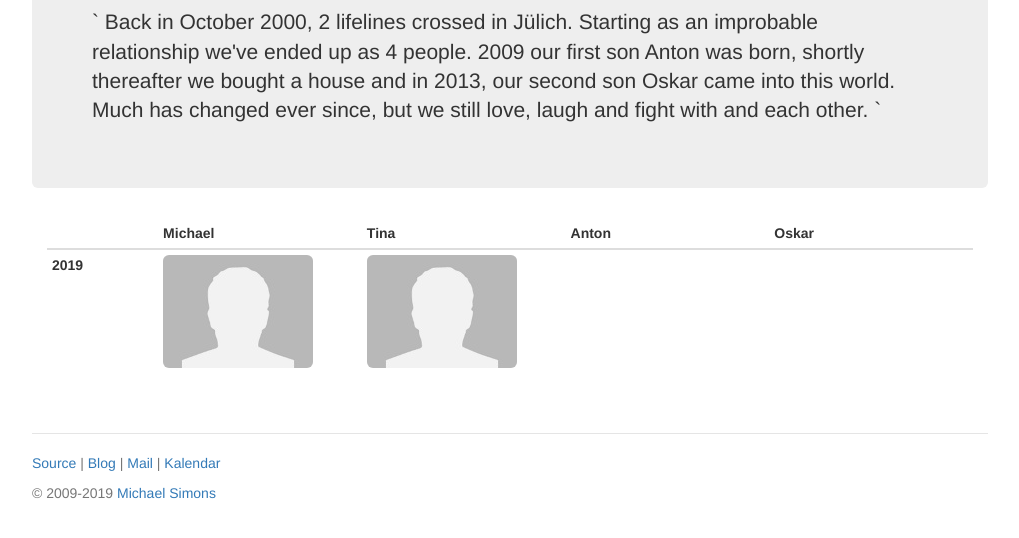
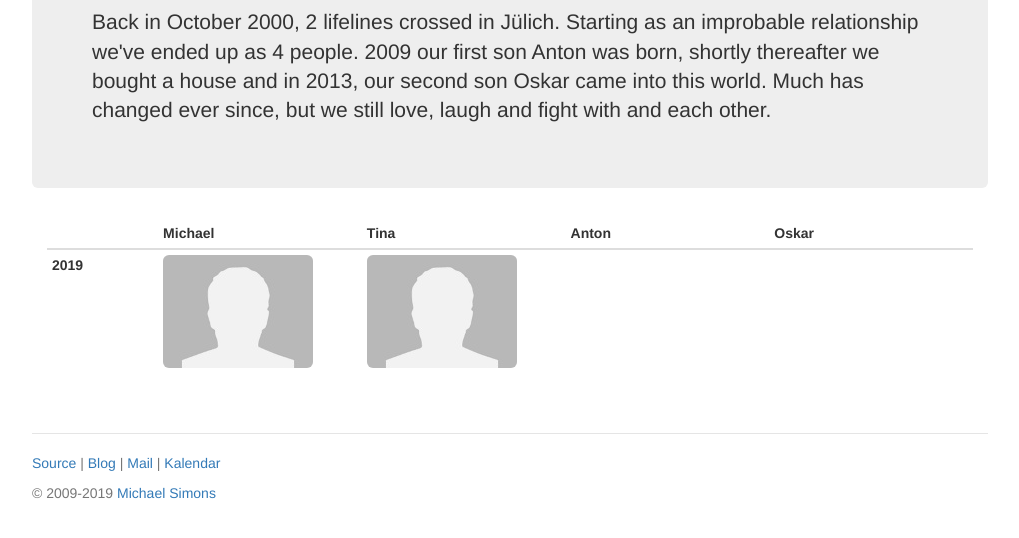
Before and after one commit to michael-simons/simons.ac, a Gatsby site: page /lifelines in a window 1280 px wide. Shown: the part 250-788 px from the top of the page, without its empty margins (130-1149 px from the left). Built offline with nearby package versions, Linux system fonts and the light colour scheme; Gatsby itself is replaced by a stand-in of ours.

Commit message:
Fix quotes for good.

```diff
--- a/src/pages/lifelines.js
+++ b/src/pages/lifelines.js
@@ -60,12 +60,12 @@ export default ({data}) => {
       <Meta title="Lifelines" />
       <div className="jumbotron">
         <h1>Lifelines</h1>
-        <p className="lead">`
+        <p className="lead">{`
           Back in October 2000, 2 lifelines crossed in Jülich.
           Starting as an improbable relationship we've ended up as 4 people.
           2009 our first son Anton was born, shortly thereafter we bought a house and in 2013, our second son Oskar came into this world.
           Much has changed ever since, but we still love, laugh and fight with and each other.
-        `</p>
+        `}</p>
       </div>
 
       <Lifelines data={lifelines} />
```
